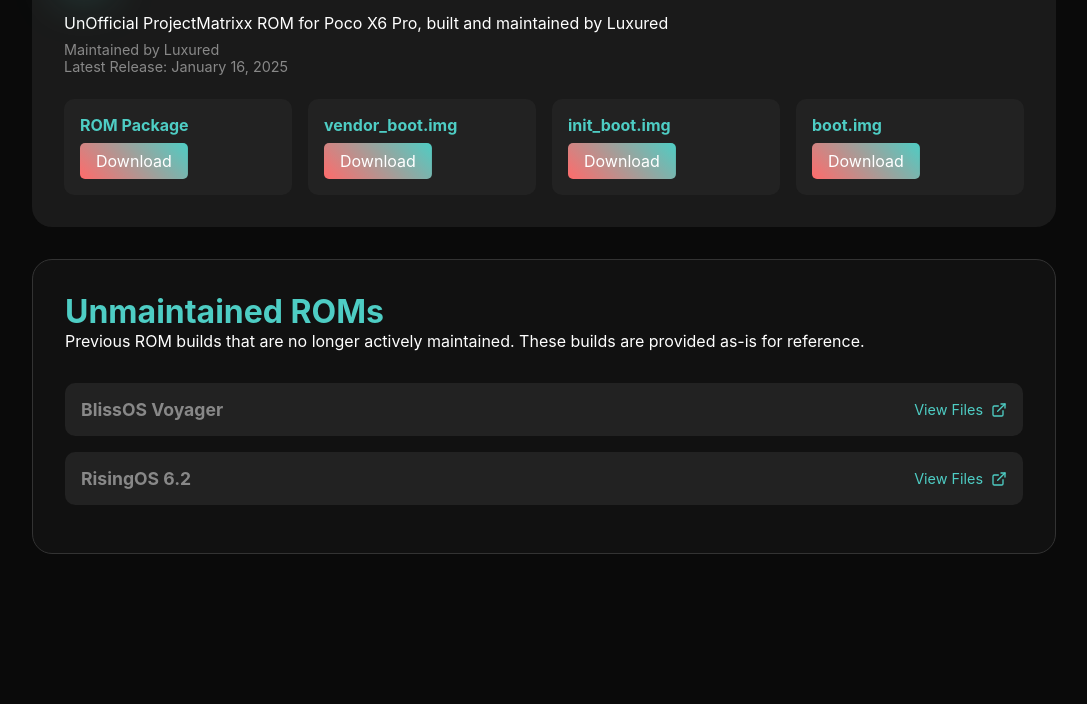
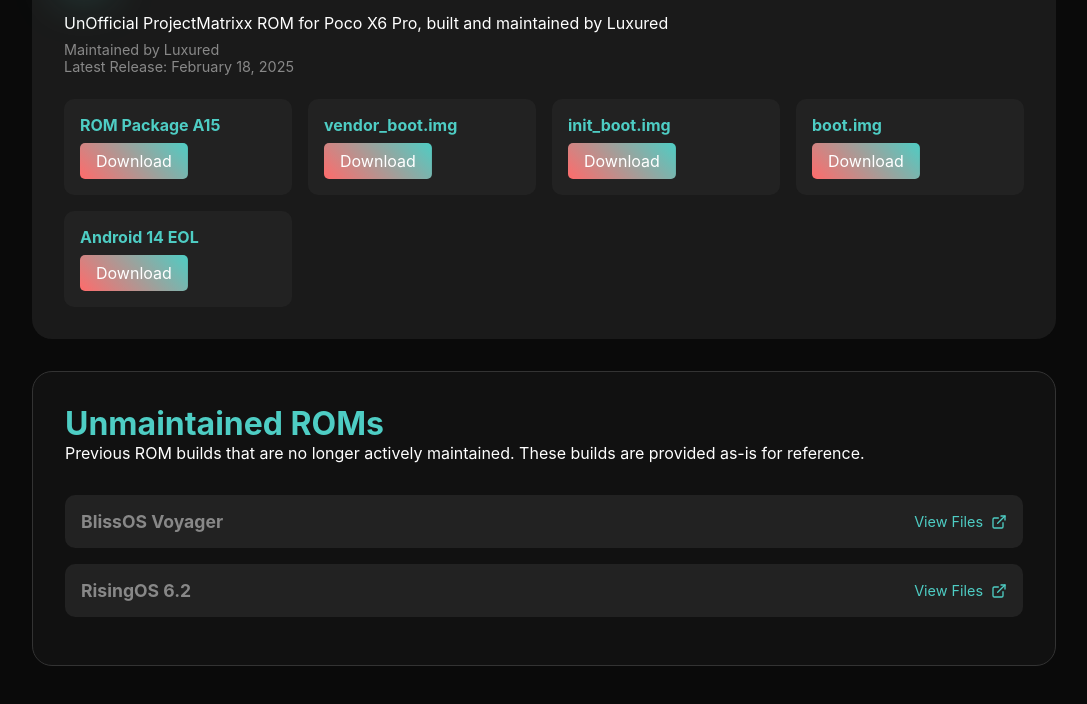
Before and after one commit to snapboss/snapboss.github.io, a plain HTML site: page index.html in a window 1280 px wide. Shown: the part 1289-1993 px from the top of the page, without its empty margins (96-1183 px from the left). Before the commit the page ends 1955 px from the top, so only its background shows below. Drawn offline with Linux system fonts and the light colour scheme.

Commit message:
Update ProjectMatrixx links to Android 15

```diff
--- a/index.html
+++ b/index.html
@@ -448,23 +448,27 @@
             </div>
             <p>UnOfficial ProjectMatrixx ROM for Poco X6 Pro, built and maintained by Luxured</p>
             <div class="rom-credits">Maintained by Luxured</div>
-            <div class="release-date">Latest Release: January 16, 2025</div>
+            <div class="release-date">Latest Release: February 18, 2025</div>
             <div class="download-grid">
                 <div class="download-item">
-                    <h3>ROM Package</h3>
-                    <a href="https://sourceforge.net/projects/matrixduchamp/files/gapps/20250116/" class="download-btn">Download</a>
+                    <h3>ROM Package A15</h3>
+                    <a href="https://sourceforge.net/projects/matrixduchamp/files/gapps/Android15/" class="download-btn">Download</a>
                 </div>
                 <div class="download-item">
                     <h3>vendor_boot.img</h3>
-                    <a href="https://sourceforge.net/projects/matrixduchamp/files/gapps/20250116/" class="download-btn">Download</a>
+                    <a href="https://sourceforge.net/projects/matrixduchamp/files/gapps/Android15/" class="download-btn">Download</a>
                 </div>
                 <div class="download-item">
                     <h3>init_boot.img</h3>
-                    <a href="https://sourceforge.net/projects/matrixduchamp/files/gapps/20250116/" class="download-btn">Download</a>
+                    <a href="https://sourceforge.net/projects/matrixduchamp/files/gapps/Android15/" class="download-btn">Download</a>
                 </div>
                 <div class="download-item">
                     <h3>boot.img</h3>
-                    <a href="https://sourceforge.net/projects/matrixduchamp/files/gapps/20250116//" class="download-btn">Download</a>
+                    <a href="https://sourceforge.net/projects/matrixduchamp/files/gapps/Android15/" class="download-btn">Download</a>
+                </div>
+                <div class="download-item">
+                    <h3>Android 14 EOL</h3>
+                    <a href="https://sourceforge.net/projects/matrixduchamp/files/gapps/20250118/" class="download-btn">Download</a>
                 </div>
             </div>
         </div>
```
